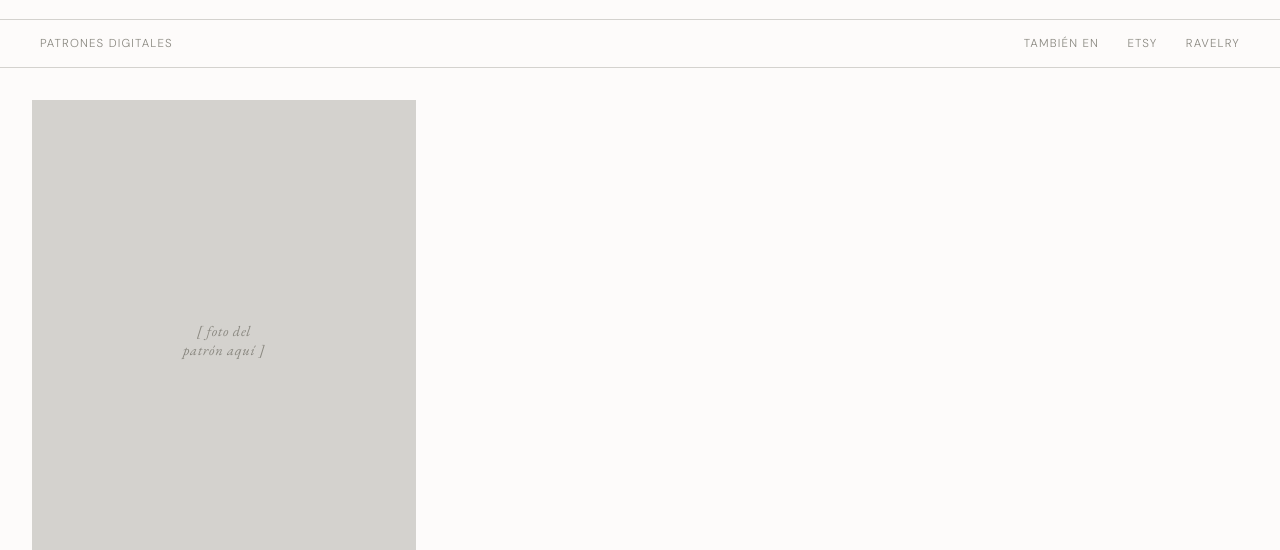
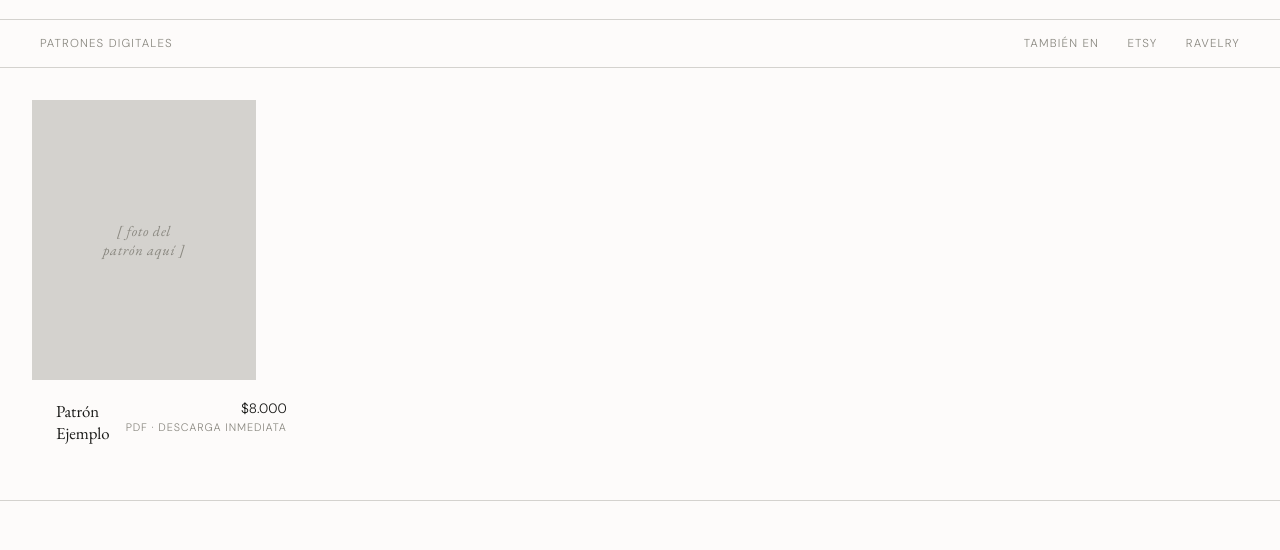
Before and after one commit to amarantapaz/amarantapaz.github.io, a plain HTML site: page index.html in a window 1280 px wide. Shown: the part 50-600 px from the top of the page. Drawn offline with nearby package versions, Linux system fonts and the light colour scheme.

Commit message:
Add files via upload

```diff
--- a/index.html
+++ b/index.html
@@ -92,8 +92,8 @@
     /* ── GRID ── */
     .grid {
       display: grid;
-      grid-template-columns: repeat(auto-fill, minmax(320px, 1fr));
-      gap: 2rem;
+      grid-template-columns: repeat(auto-fill, minmax(200px, 1fr));
+      gap: 1.5rem;
       padding: 2rem;
     }
 
```
